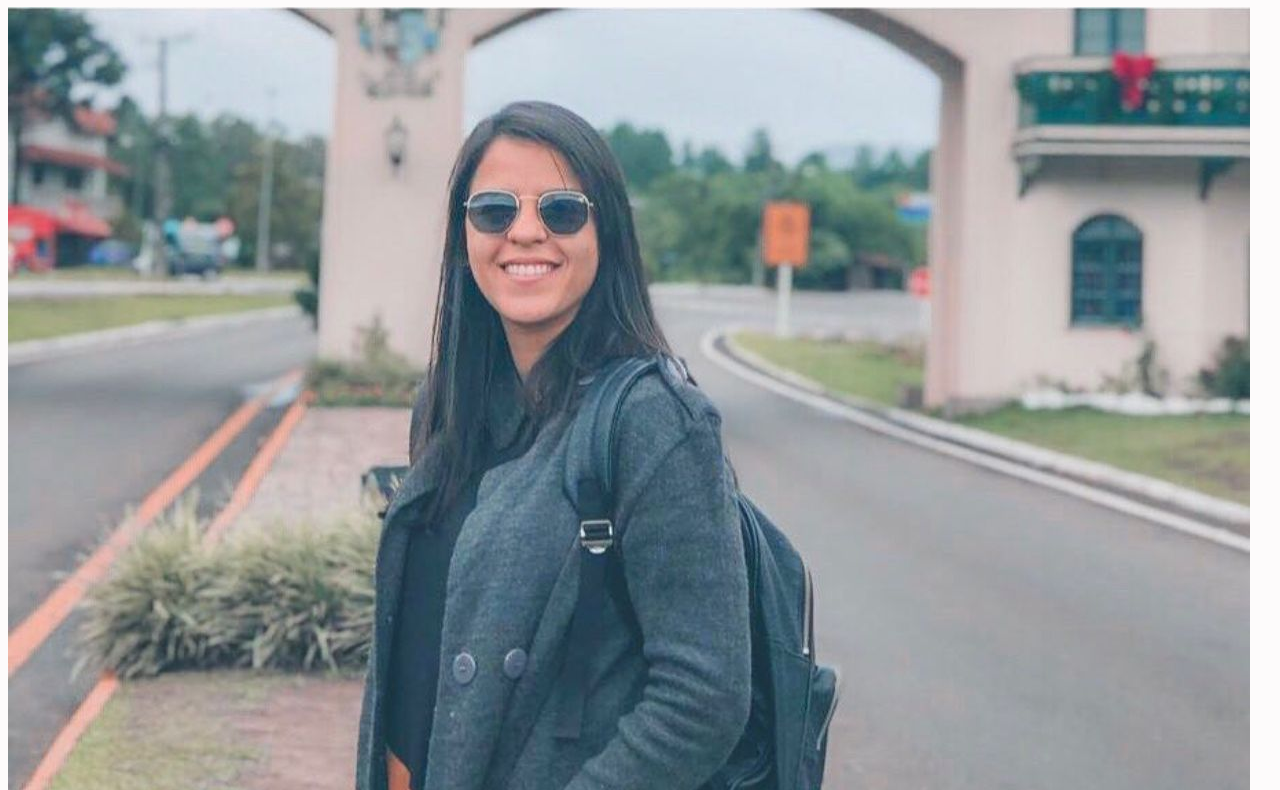
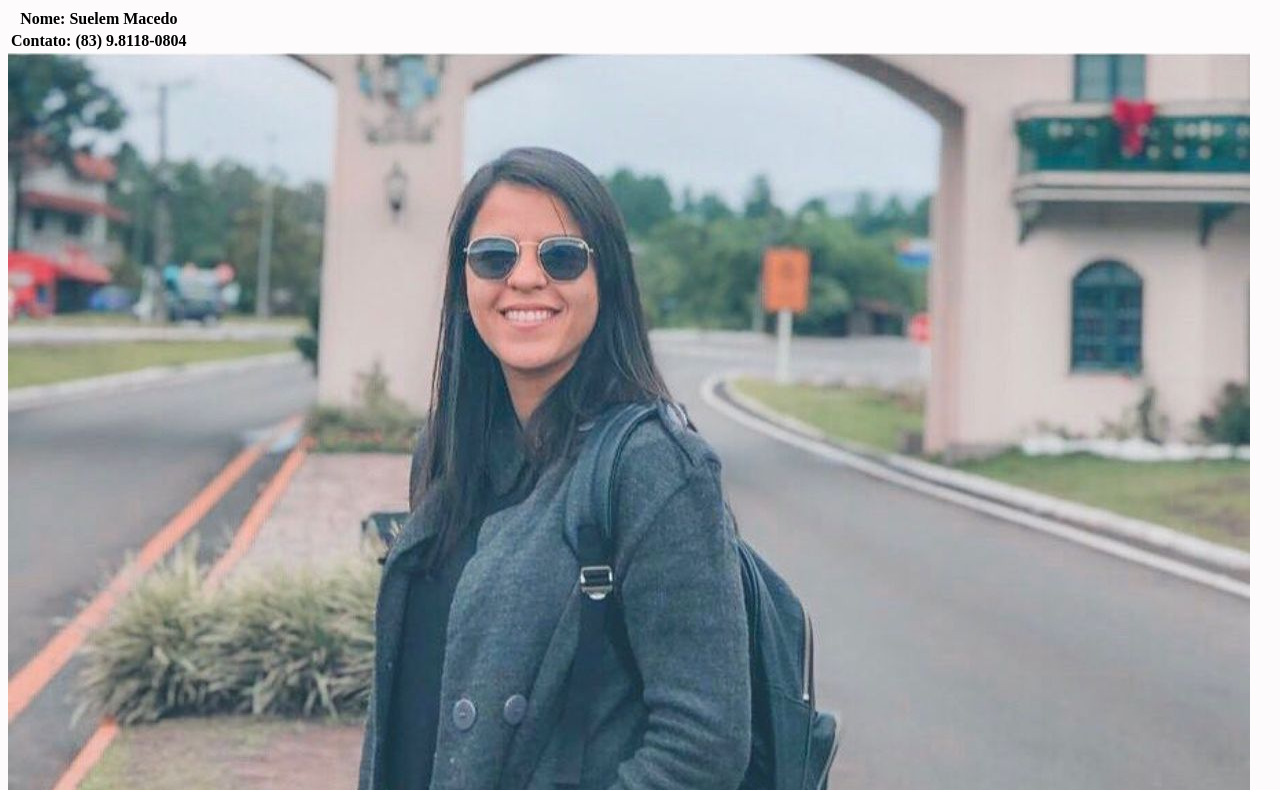
Before and after one commit to suelemmacedo/lessons-learned, a website: page index.html in a window 1280 px wide. Shown: the part 73-863 px from the top of the page. Drawn offline with Linux system fonts and the light colour scheme.

Commit message:
Requisito 12 concluído

```diff
--- a/index.html
+++ b/index.html
@@ -11,7 +11,17 @@
     <header>
         <div id="cabecalho">
             <h1 id="titulo">Projeto 1 - Lessons Learned</h1>
+
         </div>
+        <table>
+            <tr>
+                <th>Nome: Suelem Macedo</th>
+            </tr>
+            <tr>
+                <th>Contato: (83) 9.8118-0804</th>
+            </tr>
+
+        </table>
 
     </header>
 
```
